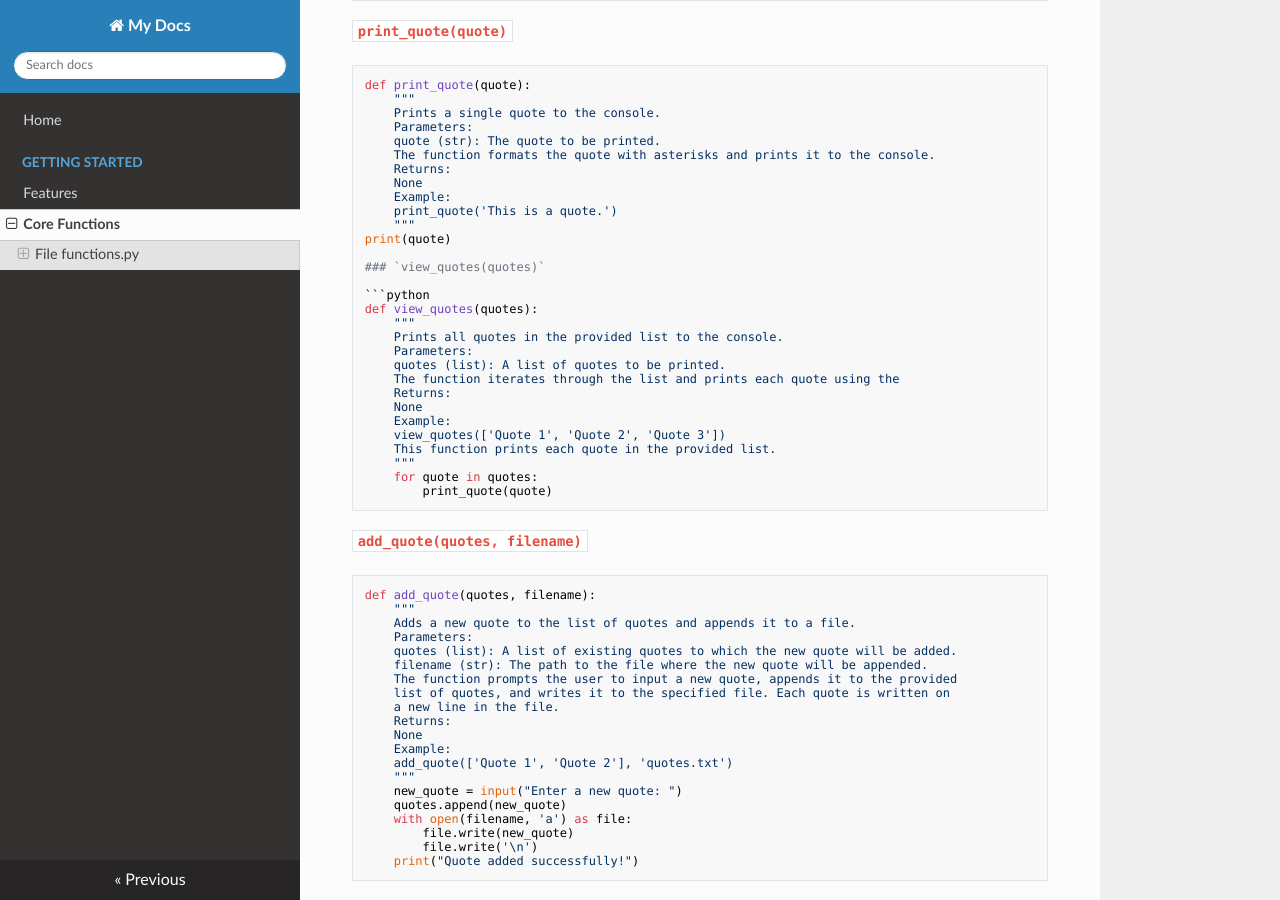
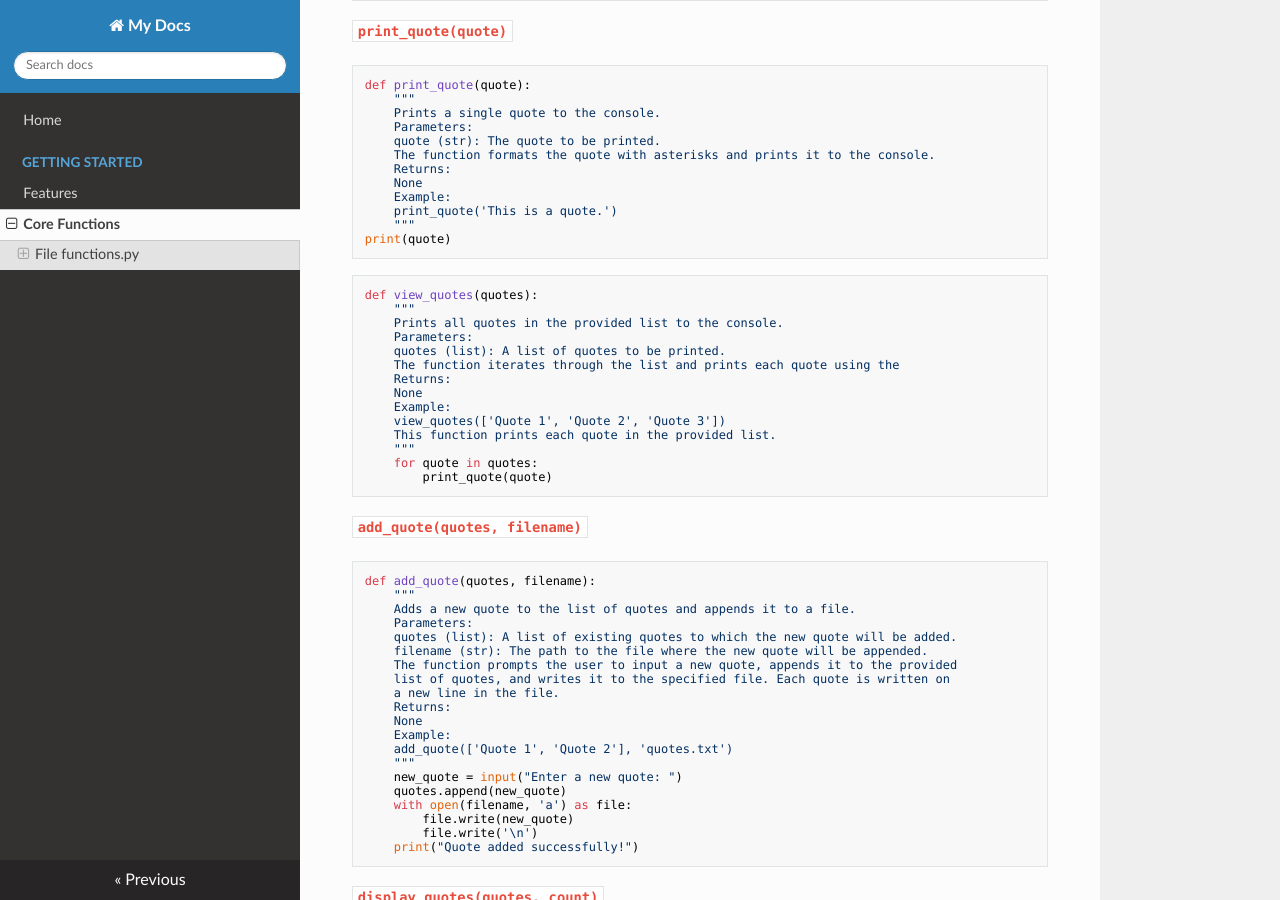
Before and after one commit to efrei-git/aritmetika-docs-douga19, an MkDocs documentation site: the page built from docs/features/functions.md, in a window 1280 px wide and 900 px high, scrolled down 858 px. Built offline with MkDocs 1.6.1, drawn with Linux system fonts in a browser that asks for light colours; nearby versions of some CDN libraries.

````diff
--- a/docs/features/functions.md
+++ b/docs/features/functions.md
@@ -62,8 +62,7 @@
     print_quote('This is a quote.')
     """
 print(quote)
-
-### `view_quotes(quotes)`
+```
 
 ```python
 def view_quotes(quotes):
````
